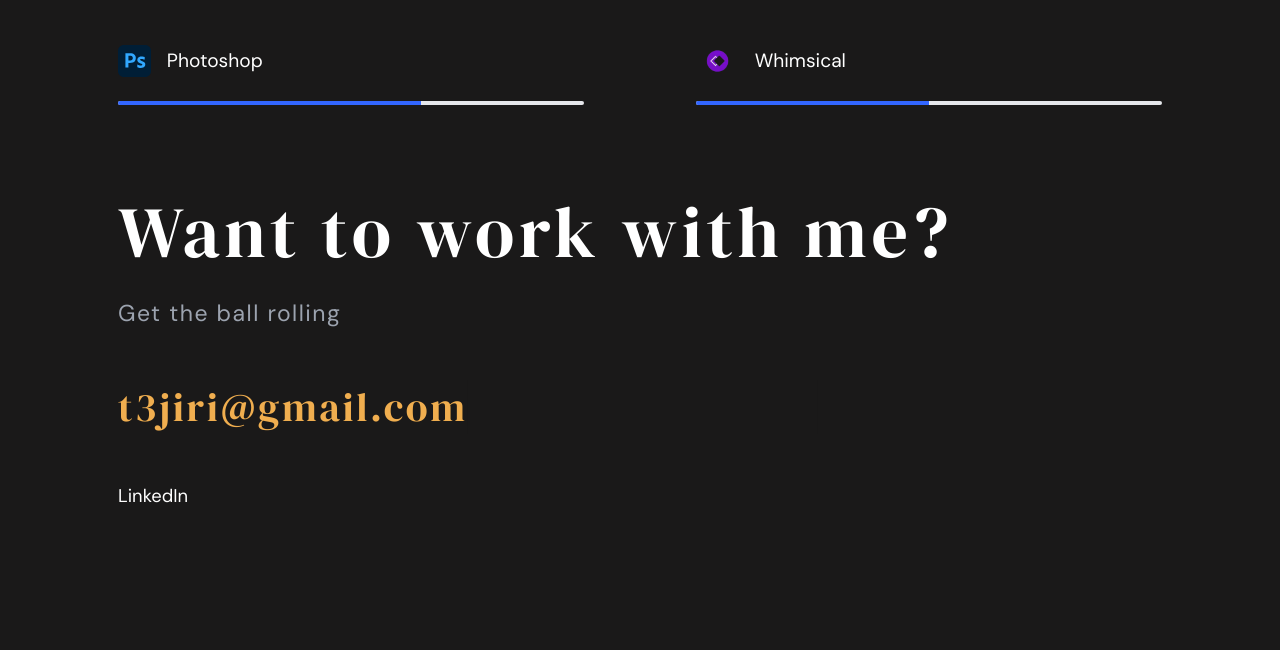
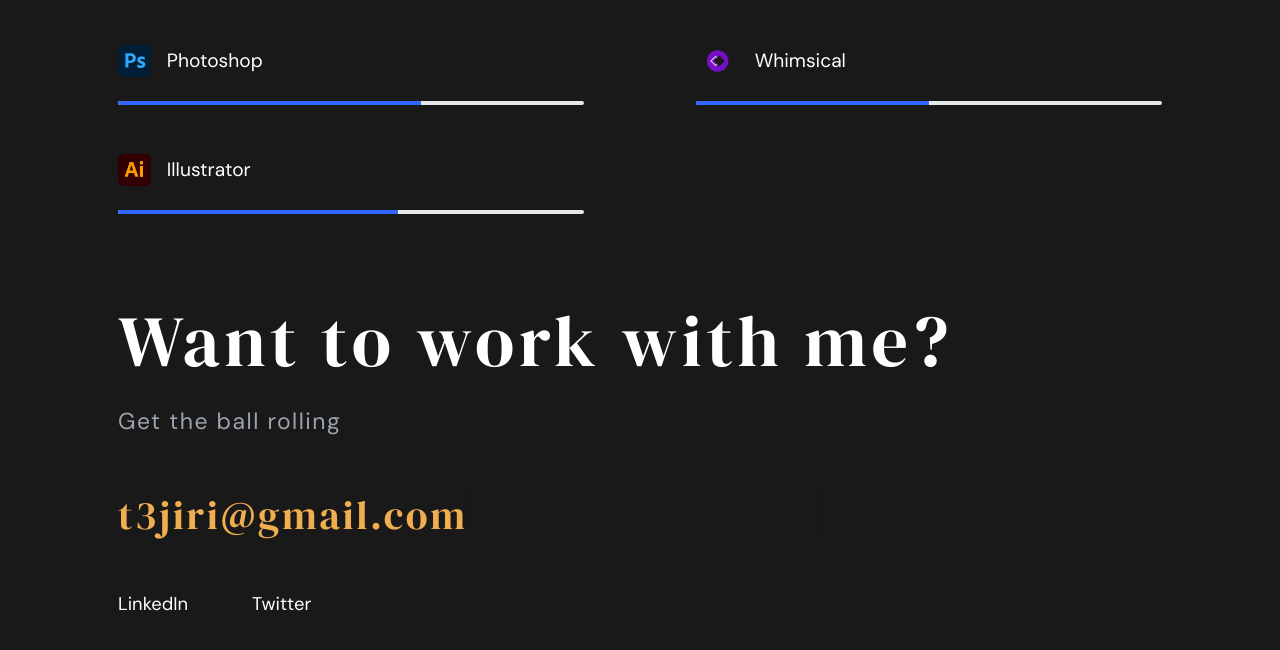
Before and after one commit to FruitfulEjiro/Tjay, a plain HTML site: page index.html in a window 1280 px wide. Shown: the part 4466-5116 px from the top of the page. Before the commit the page ends 5089 px from the top, so only its background shows below. Drawn offline with Linux system fonts and the light colour scheme.

Commit message:
updated portfolio

```diff
--- a/index.html
+++ b/index.html
@@ -872,6 +872,26 @@
                         </div>
                     </div>
                     <!-- / Single Skill -->
+                    <!-- Single Skill-->
+                    <div class="col-12 col-md-6" data-aos="reveal-right">
+                        <div class="d-flex align-items-center">
+                            <picture>
+                                <img class="f-h-8" src="./assets/images/illustrator.png" alt="" />
+                            </picture>
+                            <p class="fw-medium ms-3 mb-0">Illustrator</p>
+                        </div>
+                        <div class="progress f-h-1 mt-4">
+                            <div
+                                class="progress-bar"
+                                role="progressbar"
+                                style="width: 60%"
+                                aria-valuenow="60"
+                                aria-valuemin="0"
+                                aria-valuemax="100"
+                            ></div>
+                        </div>
+                    </div>
+                    <!-- / Single Skill -->
                 </div>
             </div>
             <!-- /Skills Section-->
@@ -902,6 +922,13 @@
                         class="text-body text-decoration-none"
                         href="https://www.linkedin.com/in/tejiri-ejiro-62164b307?trk=contact-info"
                         >LinkedIn</a
+                    >
+                </li>
+                <li class="me-7">
+                    <a
+                        class="text-body text-decoration-none"
+                        href="https://x.com/tjaytech_"
+                        >Twitter</a
                     >
                 </li>
             </ul>
```
Also changed, not shown: assets/images/illustrator.png (added).
